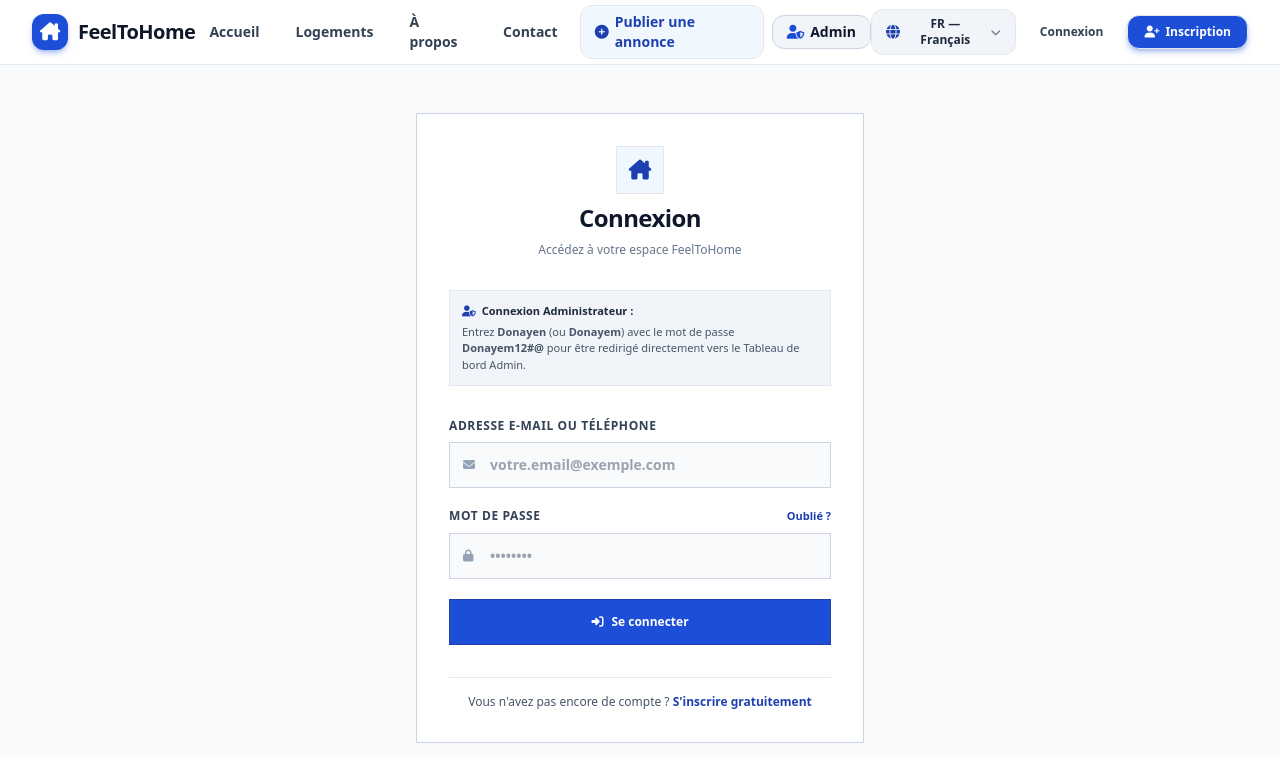
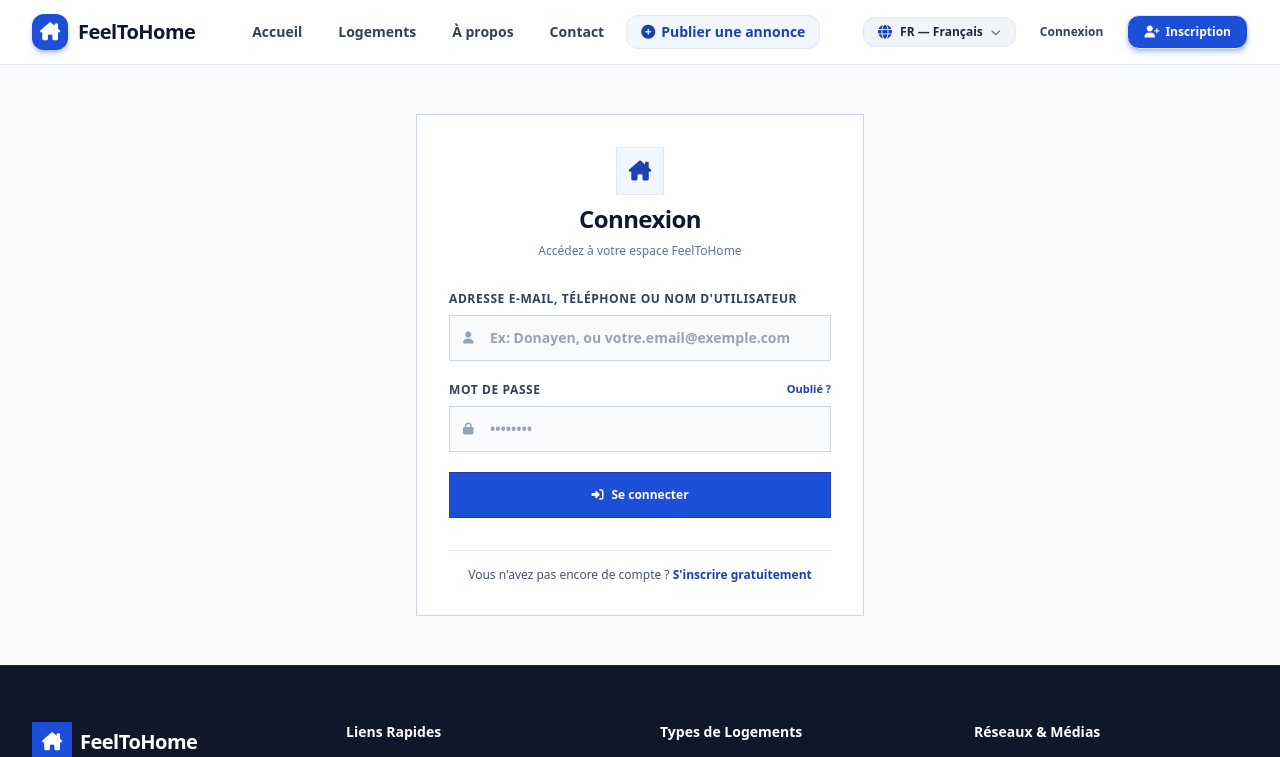
Before and after one commit to Donayemstage/feeltohome, a Next.js app: page /connexion in a window 1280 px wide. Shown: the top 757 px of the page. Built offline with nearby package versions, Linux system fonts and the light colour scheme.

Commit message:
Remove public admin link from navbar, clean login form and enhance inscription page role options

```diff
--- a/app/connexion/page.tsx
+++ b/app/connexion/page.tsx
@@ -87,33 +87,22 @@
           </div>
         )}
 
-        {/* Quick Admin Helper Badge */}
-        <div className="bg-slate-100 p-3 border border-slate-200 text-[11px] text-slate-600 space-y-1">
-          <div className="font-bold text-slate-800 flex items-center gap-1.5">
-            <i className="fa-solid fa-user-shield text-brand-600"></i>
-            <span>Connexion Administrateur :</span>
-          </div>
-          <p>
-            Entrez <strong>Donayen</strong> (ou <strong>Donayem</strong>) avec le mot de passe <strong>Donayem12#@</strong> pour être redirigé directement vers le Tableau de bord Admin.
-          </p>
-        </div>
-
         {/* Connexion Form */}
         <form onSubmit={handleSubmit} className="space-y-5">
           <div>
             <label className="block text-xs font-bold text-slate-700 uppercase tracking-wider mb-2">
-              {t.authPage.emailOrPhoneLabel}
+              Adresse e-mail, téléphone ou Nom d'utilisateur
             </label>
             <div className="relative">
               <div className="absolute inset-y-0 left-0 pl-3.5 flex items-center pointer-events-none text-slate-400">
-                <i className="fa-solid fa-envelope text-xs"></i>
+                <i className="fa-solid fa-user text-xs"></i>
               </div>
               <input
                 type="text"
                 required
                 value={email}
                 onChange={(e) => setEmail(e.target.value)}
-                placeholder="votre.email@exemple.com"
+                placeholder="Ex: Donayen, ou votre.email@exemple.com"
                 className="w-full pl-10 pr-4 py-3 text-sm rounded-none border border-slate-300 focus:outline-none focus:border-brand-500 bg-slate-50 font-semibold text-slate-800"
               />
             </div>
--- a/app/inscription/page.tsx
+++ b/app/inscription/page.tsx
@@ -16,7 +16,7 @@
     confirmPassword: '',
     role: 'CLIENT',
   });
-  const [notice, setNotice] = useState(false);
+  const [statusMsg, setStatusMsg] = useState<string | null>(null);
 
   const handleChange = (e: React.ChangeEvent<HTMLInputElement>) => {
     const { name, value } = e.target;
@@ -25,7 +25,7 @@
 
   const handleSubmit = (e: React.FormEvent) => {
     e.preventDefault();
-    setNotice(true);
+    setStatusMsg(`Compte ${formData.role === 'PROPRIETAIRE' ? 'Hôte / Propriétaire' : 'Voyageur / Client'} créé avec succès ! Bienvenue ${formData.prenom}.`);
   };
 
   return (
@@ -46,13 +46,13 @@
         </div>
 
         {/* Info Banner */}
-        {notice && (
-          <div className="p-4 rounded-none bg-amber-50 border border-amber-200 text-amber-800 text-xs flex items-start gap-3">
-            <i className="fa-solid fa-circle-info text-amber-600 text-base shrink-0 mt-0.5"></i>
+        {statusMsg && (
+          <div className="p-4 rounded-none bg-emerald-50 border border-emerald-300 text-emerald-900 text-xs font-bold flex items-start gap-3 shadow-xs">
+            <i className="fa-solid fa-circle-check text-emerald-600 text-base shrink-0 mt-0.5"></i>
             <div>
-              <span className="font-bold">{t.authPage.registerNoticeTitle}</span>
-              <p className="mt-0.5 text-amber-700">
-                {t.authPage.registerNoticeDesc}
+              <span>{statusMsg}</span>
+              <p className="mt-1 font-normal text-emerald-800">
+                Vous pouvez maintenant vous connecter avec vos identifiants sur la page de Connexion.
               </p>
             </div>
           </div>
--- a/components/Header.tsx
+++ b/components/Header.tsx
@@ -122,18 +122,6 @@
           >
             <i className="fa-solid fa-circle-plus text-sm"></i>
             <span>{t.nav.publishListing}</span>
-          </Link>
-
-          <Link
-            href="/admin"
-            className={`px-3.5 py-1.5 rounded-xl transition-all font-bold flex items-center gap-1.5 ${
-              isActive('/admin')
-                ? 'bg-slate-900 text-white font-bold shadow-sm'
-                : 'text-slate-900 hover:bg-slate-900 hover:text-white bg-slate-100 border border-slate-300'
-            }`}
-          >
-            <i className="fa-solid fa-user-shield text-sm text-brand-500"></i>
-            <span>Admin</span>
           </Link>
         </nav>
 
@@ -330,17 +318,6 @@
           >
             + {t.nav.publishListing}
           </Link>
-          <Link
-            href="/admin"
-            onClick={() => setIsMenuOpen(false)}
-            className={`block px-3.5 py-2 text-sm rounded-xl transition-all font-bold ${
-              isActive('/admin')
-                ? 'bg-slate-900 text-white font-bold'
-                : 'text-slate-900 bg-slate-100 hover:bg-slate-200 border border-slate-200'
-            }`}
-          >
-            🛡️ Espace Admin
-          </Link>
 
           <div className="pt-2 border-t border-slate-200 flex flex-col gap-2">
             <Link
```
